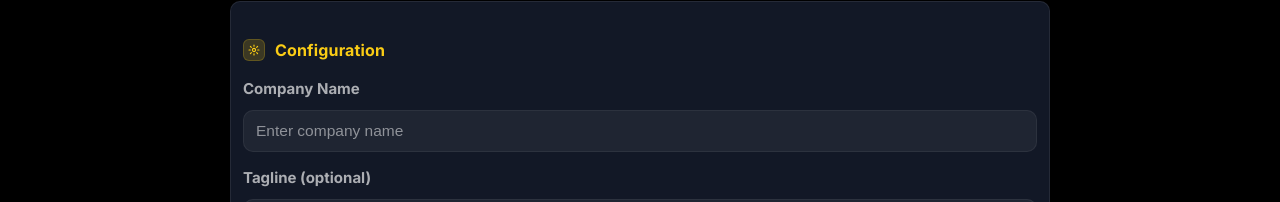
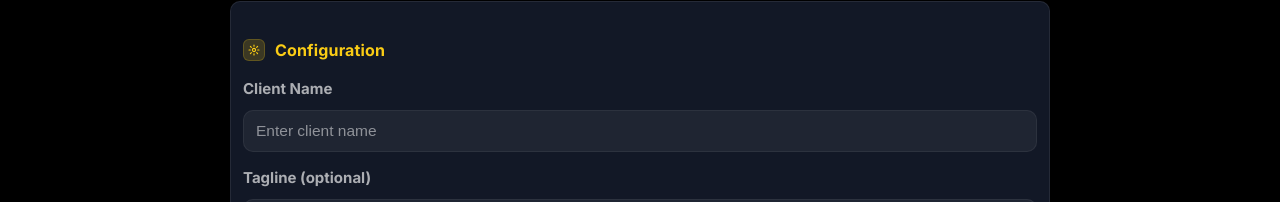
Before and after one commit to kavia-common/solutiongen-platform-10016-10025, a React (Create React App) app in the folder frontend_app/: page / in a window 1280 px wide. Shown: the part 736-938 px from the top of the page. Built offline with nearby package versions, Linux system fonts and the light colour scheme; the HTML template or start-up script is replaced by a standard one.

Commit message:
Checkpoint 92 - cg3f38ca0e

```diff
--- a/frontend_app/src/App.js
+++ b/frontend_app/src/App.js
@@ -10,7 +10,7 @@ import "./App.css";
 function App() {
   /** Selected output types (multi-select). No default selection. */
   const [outputTypes, setOutputTypes] = useState([]);
-  /** Company name input. */
+  /** Client name input. */
   const [companyName, setCompanyName] = useState("");
   /** Tagline input (optional). */
   const [tagline, setTagline] = useState("");
@@ -122,7 +122,7 @@ function App() {
 
     // eslint-disable-next-line no-alert
     alert(
-      `Continue\n\nCompany: ${companyName}\nOutput: ${outputTypes.join(
+      `Continue\n\nClient: ${companyName}\nOutput: ${outputTypes.join(
         ", "
       )}\nFiles: ${files.length}`
     );
@@ -256,12 +256,12 @@ function App() {
           >
             <div className="udcForm">
               <label className="udcLabel" htmlFor="companyName">
-                Company Name
+                Client Name
               </label>
               <input
                 id="companyName"
                 className="udcInput"
-                placeholder="Enter company name"
+                placeholder="Enter client name"
                 value={companyName}
                 onChange={(e) => setCompanyName(e.target.value)}
               />
```
Also changed, not shown: 1 other file (tests, documents, lock files or other folders).
